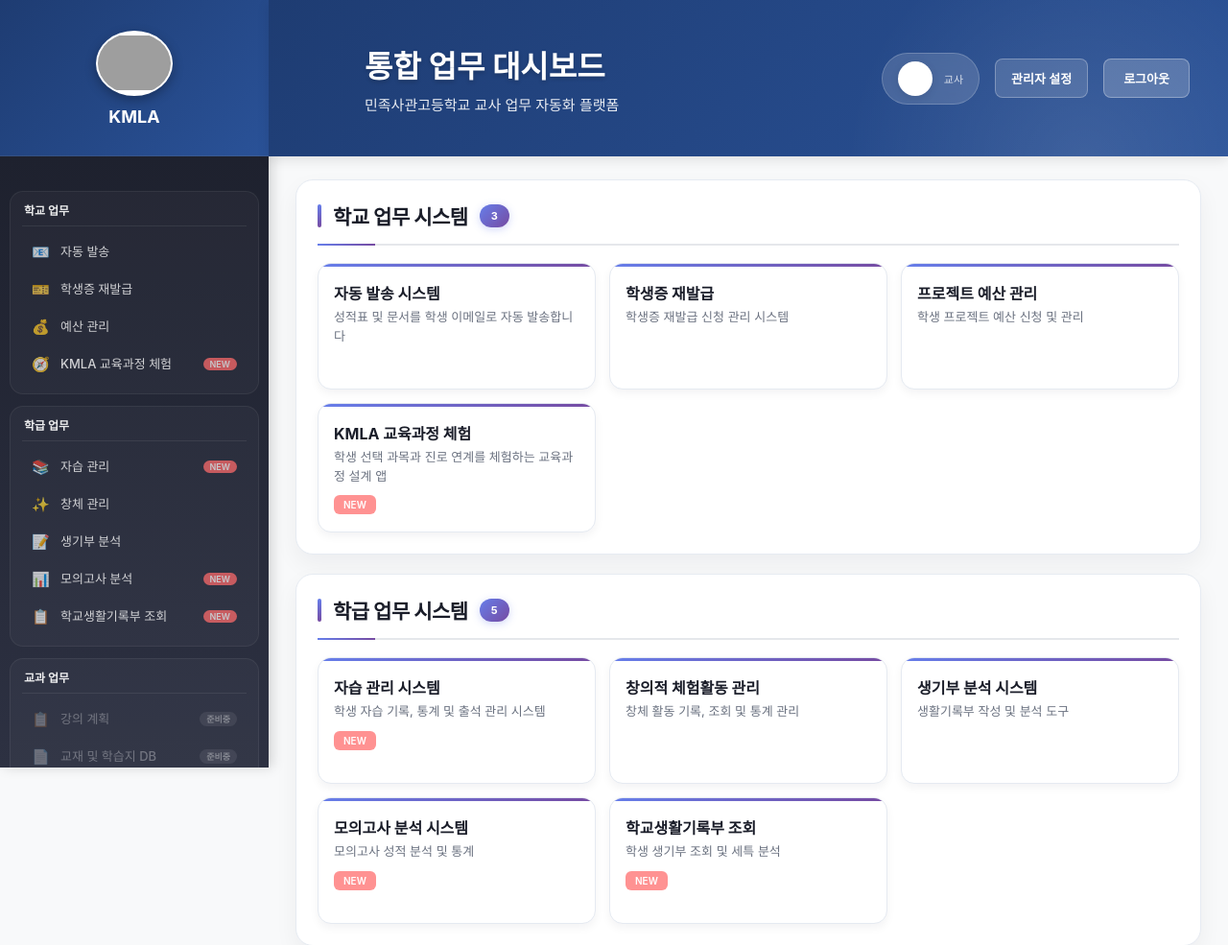
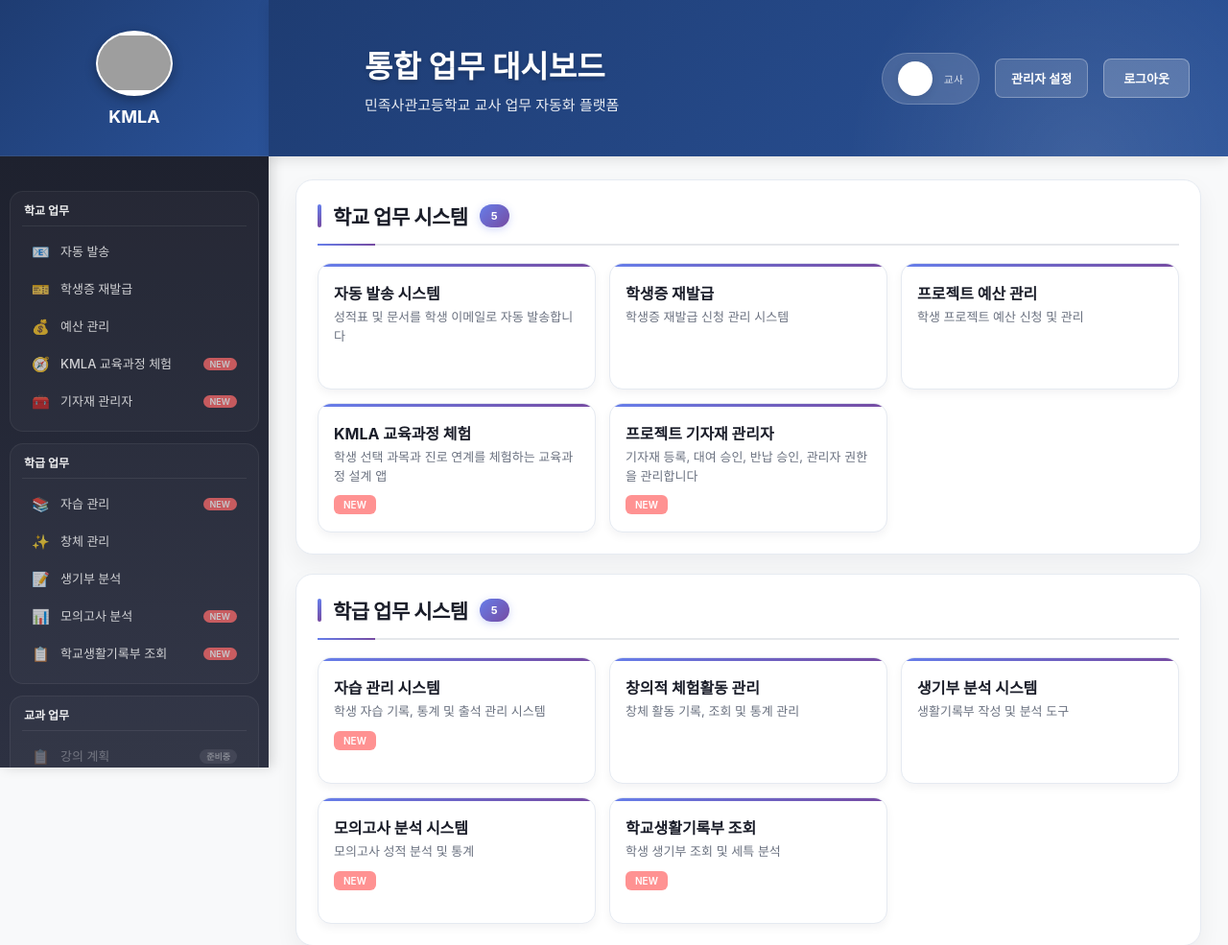
Before and after one commit to knue20-kmla/work-dashboard, a Python web app: template templates/dashboard.html in a window 1280 px wide. Shown: the top 985 px of the page at 96% size. Run offline with Jinja, Linux system fonts and the light colour scheme; the template is opened without the code that fills it, so the values that code supplies are empty; grey boxes are pictures that could not be loaded.

Commit message:
Add equipment admin link to school dashboard

```diff
--- a/templates/dashboard.html
+++ b/templates/dashboard.html
@@ -538,6 +538,11 @@
                 <span class="nav-item-text">KMLA 교육과정 체험</span>
                 <span class="nav-badge new">NEW</span>
             </a>
+            <a href="https://equipment-manager-p2lz.onrender.com/admin" target="_blank" class="nav-item">
+                <span class="nav-item-icon">🧰</span>
+                <span class="nav-item-text">기자재 관리자</span>
+                <span class="nav-badge new">NEW</span>
+            </a>
         </div>
 
         <div class="nav-section">
@@ -610,7 +615,7 @@
             <div class="content-section">
                 <div class="section-header">
                     <h2 class="section-title">학교 업무 시스템</h2>
-                    <span class="section-count">3</span>
+                    <span class="section-count">5</span>
                 </div>
                 <div class="cards-grid">
                     <a href="https://pdf-email-sender-1.onrender.com" target="_blank" class="card">
@@ -648,6 +653,16 @@
                             <div class="card-info">
                                 <div class="card-title">KMLA 교육과정 체험</div>
                                 <div class="card-desc">학생 선택 과목과 진로 연계를 체험하는 교육과정 설계 앱</div>
+                                <span class="card-badge new">NEW</span>
+                            </div>
+                        </div>
+                    </a>
+                    <a href="https://equipment-manager-p2lz.onrender.com/admin" target="_blank" class="card">
+                        <div class="card-header">
+                            <div class="card-icon school">🧰</div>
+                            <div class="card-info">
+                                <div class="card-title">프로젝트 기자재 관리자</div>
+                                <div class="card-desc">기자재 등록, 대여 승인, 반납 승인, 관리자 권한을 관리합니다</div>
                                 <span class="card-badge new">NEW</span>
                             </div>
                         </div>
```
